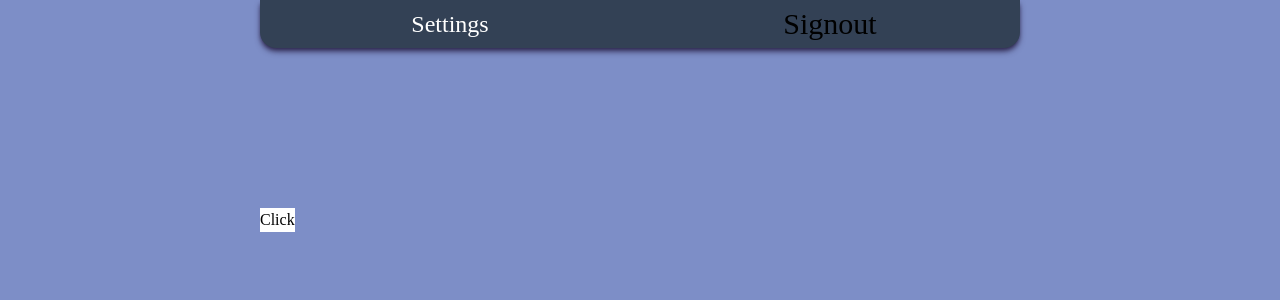
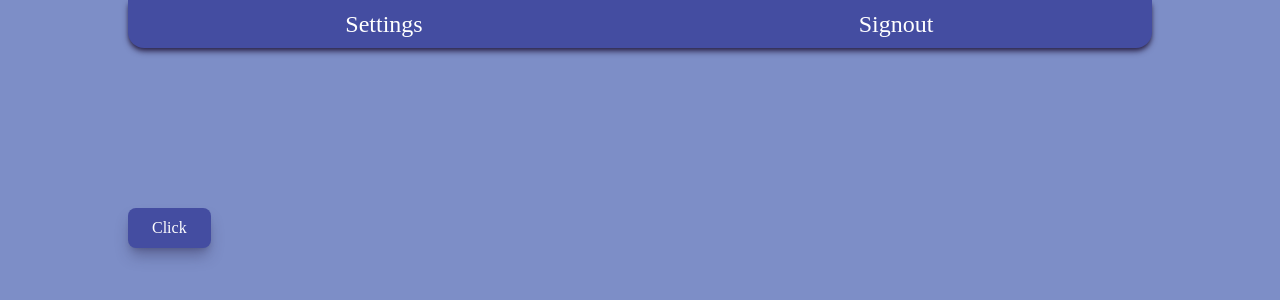
Before and after one commit to TypeErrorDev/FlashPoint, a React (Vite) app in the folder flashpoint/: page /dashboard in a window 1280 px wide. Shown: the top 300 px of the page. Built offline with nearby package versions, Linux system fonts and the light colour scheme; the HTML template or start-up script is replaced by a standard one.

Commit message:
nav bar just needs the settings/signout functionality to be created

```diff
--- a/flashpoint/src/App.jsx
+++ b/flashpoint/src/App.jsx
@@ -14,7 +14,7 @@ import Login from "./Components/Login";
 // ---------------------------
 const App = () => {
   return (
-    <div className="h-screen flex justify-center bg-[#7d8ec7] font-mono">
+    <div className="h-screen w-screen flex justify-center bg-[#7d8ec7] font-mono">
       <Routes>
         <Route path="/" element={<Login />} />
         <Route path="/dashboard" element={<Dashboard />} />
--- a/flashpoint/src/Components/Dashboard.jsx
+++ b/flashpoint/src/Components/Dashboard.jsx
@@ -19,7 +19,10 @@ const Dashboard = () => {
   return (
     <div>
       <Nav />
-      <button className="bg-white" onClick={goBackHome}>
+      <button
+        className="bg-[#444da1] text-white py-2 px-6 rounded-lg shadow-lg shadow-[#2e274e]/40 transition-transform transform hover:scale-105 focus:outline-none focus:ring-4 focus:ring[#7d8ec7]/50"
+        onClick={goBackHome}
+      >
         Click
       </button>
     </div>
--- a/flashpoint/src/Components/Login.jsx
+++ b/flashpoint/src/Components/Login.jsx
@@ -33,14 +33,14 @@ const Login = () => {
       </h1>
       <input
         type="text"
-        className="bg-slate-200 p-4 mt-4 max-w-[250px] rounded-lg text-[#4a65bb] text-xl font-bold "
+        className="bg-slate-200 p-4 mt-4 max-w-[250px] rounded-lg text-[#4a65bb] text-xl font-bold focus:outline-none focus:ring-4 focus:ring-[#7d8ec7]/50"
         placeholder="Username"
         onChange={(e) => setUser(e.target.value)}
       />
 
       <button
         type="submit"
-        className="bg-[#334788] h-12 w-20 text-white rounded-xl mt-4 hover:bg-opacity-90"
+        className="bg-[#444da1] text-white py-2 px-6 mt-5 rounded-lg shadow-lg shadow-[#2e274e]/40 transition-transform transform hover:scale-105 focus:outline-none focus:ring-4 focus:ring[#7d8ec7]/50"
         onClick={handleError}
       >
         Login
--- a/flashpoint/src/Components/Nav.jsx
+++ b/flashpoint/src/Components/Nav.jsx
@@ -1,12 +1,29 @@
 const Nav = () => {
+  //TODO: Add functionality to navigate to /settings
+  const navigateToSettings = () => {
+    console.log("Navigating to settings");
+  };
+  //TODO: Add functionality to signout the user and redirect to /
+  const signout = () => {
+    console.log("Signing out");
+  };
+
   return (
-    <div className="bg-slate-700 w-[380px] h-20 md:h-12 rounded-b-2xl shadow-md shadow-[#2e274e] flex justify-center md:justify-center flex-col md:flex-row items-center mb-40  transition-all duration-[150ms] md:w-[760px]">
-      <div className="items-center text-3xl md:text-[24px] w-full text-center ">
-        <p className="text-white">Settings</p>
+    <div className="nav-container bg-[#444da1] w-[380px] md:w-[760px] lg:w-[1024px] h-20 md:h-12 rounded-b-2xl shadow-md shadow-[#2e274e] flex justify-center md:justify-center flex-col md:flex-row items-center mb-40 transition-all duration-[150ms]  text-white">
+      <div className="nav-settings items-center text-3xl md:text-[24px] w-full text-center ">
+        <button
+          className="items-center text-3xl md:text-[24px] w-full text-center"
+          onClick={navigateToSettings}
+        >
+          Settings
+        </button>
       </div>
-      <div className="items-center text-3xl w-full text-center">
-        <p>Signout</p>
-      </div>
+      <button
+        className="items-center text-3xl md:text-[24px] w-full text-center"
+        onClick={signout}
+      >
+        Signout
+      </button>
     </div>
   );
 };
```
